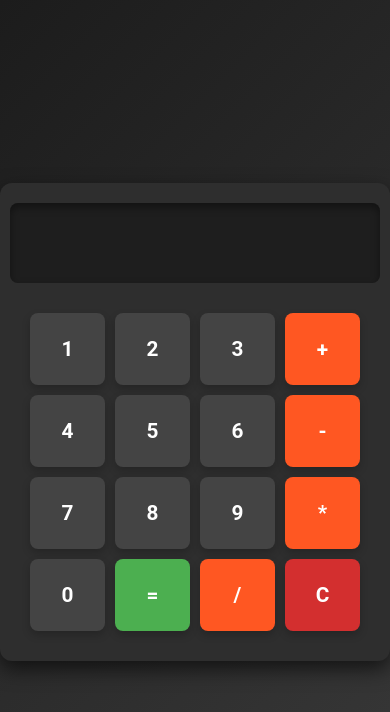
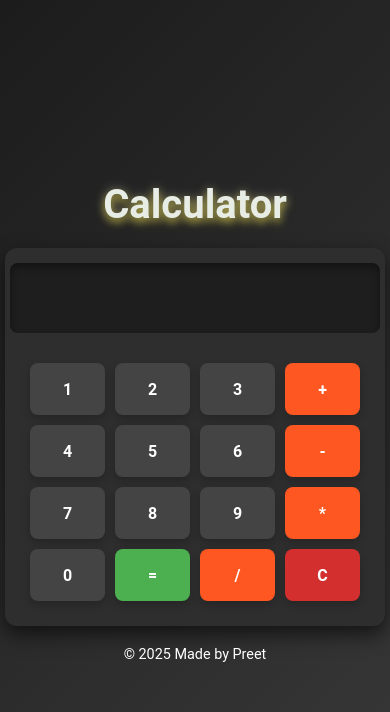
Before and after one commit to preetcoder12/Calculator, a plain HTML site: page index.html in a window 390 px wide. Drawn offline with Linux system fonts and the light colour scheme.

Commit message:
Update index.html

```diff
--- a/index.html
+++ b/index.html
@@ -22,6 +22,7 @@
 
         body {
             display: flex;
+            flex-direction: column;
             justify-content: center;
             align-items: center;
             min-height: 100vh;
@@ -31,11 +32,17 @@
             color: #fff;
         }
 
+        header {
+            margin-bottom: 20px;
+            text-align: center;
+        }
+
         .calculator {
             display: flex;
             flex-direction: column;
             align-items: center;
-            width: 350px;
+            width: 90%;
+            max-width: 350px;
             background: #2e2e2e;
             border-radius: 12px;
             box-shadow: 0 8px 20px rgba(0, 0, 0, 0.6);
@@ -60,14 +67,11 @@
         table {
             width: 100%;
             border-collapse: separate;
-            /* Set to separate instead of collapse */
             border-spacing: 10px;
-            /* Adjust the spacing between table cells */
         }
 
         td {
             width: 20%;
-            /* Reduced the width */
             height: 70px;
             text-align: center;
             vertical-align: middle;
@@ -117,10 +121,55 @@
         .clear:hover {
             background: #f44336;
         }
+
+        .header-container {
+            font-size: 2.5rem;
+            font-weight: bold;
+            color: #e7ece4;
+            text-shadow: 0px 4px 8px rgba(255, 235, 59, 0.6), 0px 0px 12px rgba(255, 255, 255, 0.3);
+            display: flex;
+            justify-content: center;
+            align-items: center;
+            gap: 10px;
+        }
+
+        footer {
+            margin-top: 20px;
+            font-size: 0.9rem;
+            text-align: center;
+        }
+
+        @media (max-width: 768px) {
+            #display {
+                font-size: 1.2rem;
+                height: 50px;
+            }
+
+            td {
+                height: 60px;
+                font-size: 1.1rem;
+            }
+        }
+
+        @media (max-width: 480px) {
+            td {
+                height: 50px;
+                font-size: 1rem;
+            }
+
+            .calculator {
+                padding: 15px;
+            }
+        }
     </style>
 </head>
 
 <body>
+    <header>
+        <div class="header-container">
+            Calculator
+        </div>
+    </header>
     <div class="calculator">
         <input id="display" type="text" readonly>
         <table>
@@ -152,6 +201,9 @@
             </tbody>
         </table>
     </div>
+    <footer>
+        &copy; 2025 Made by Preet
+    </footer>
 
     <script>
         let display = document.getElementById('display');
```
